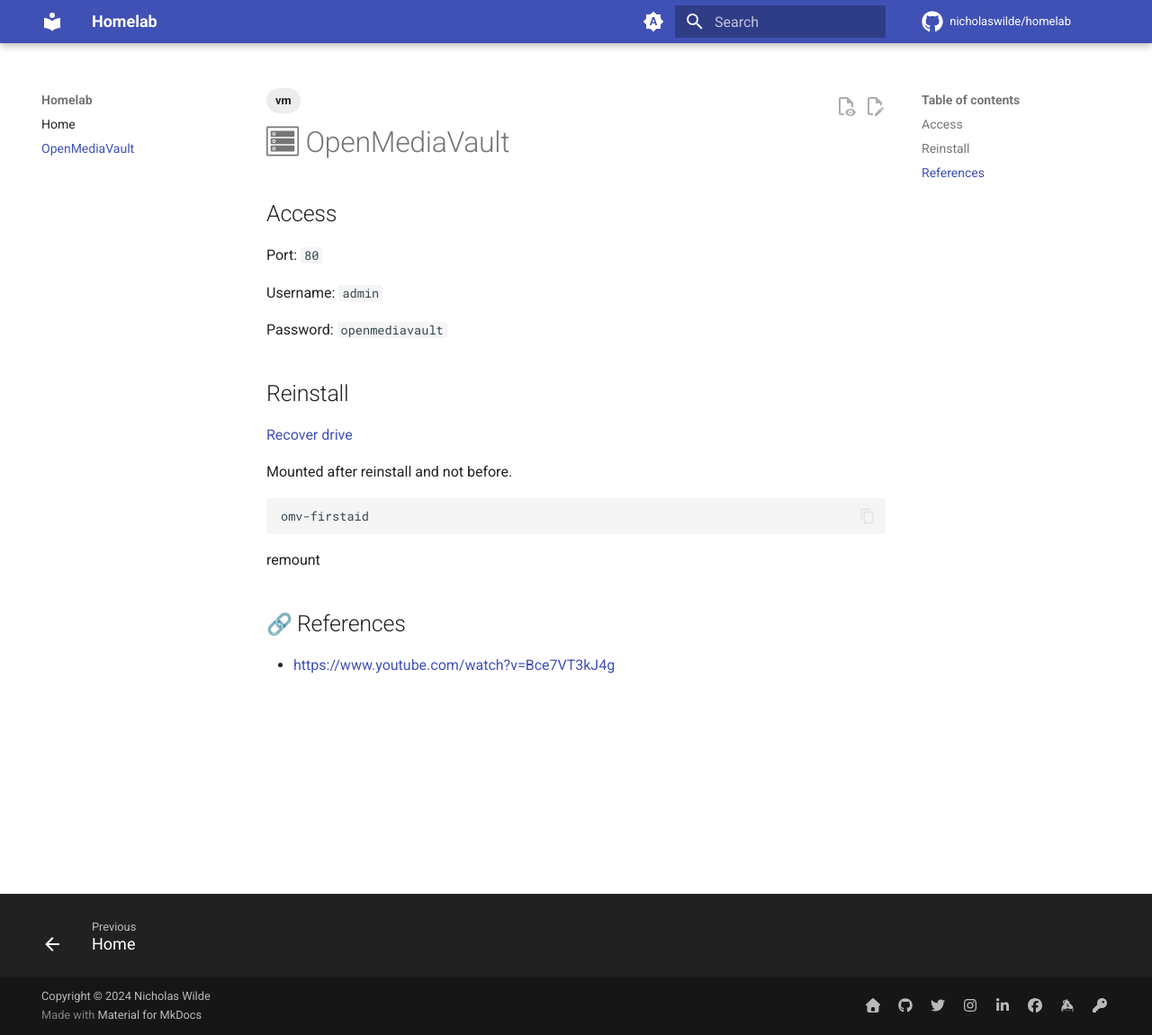
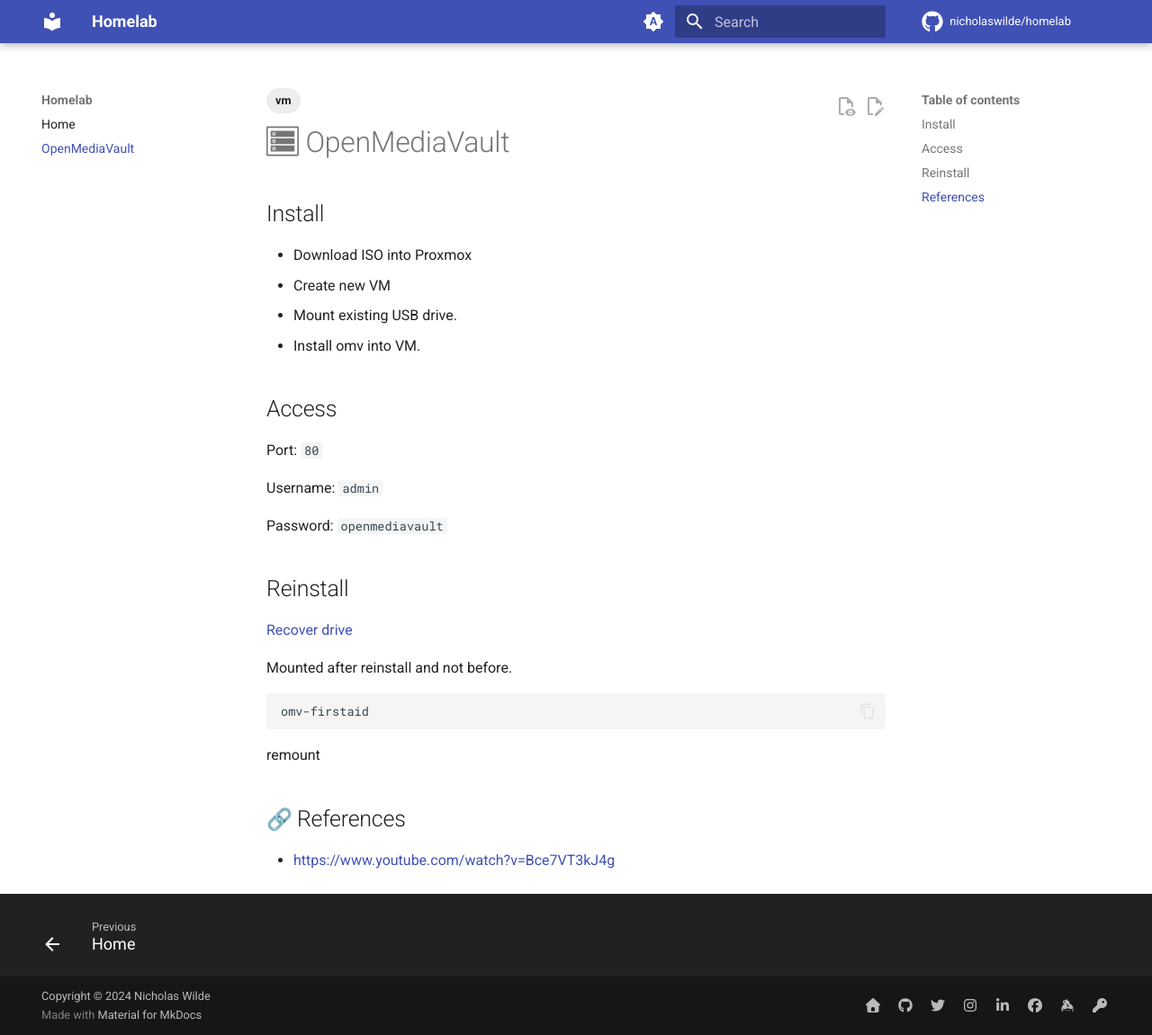
Before and after one commit to nicholaswilde/homelab, an MkDocs documentation site: the page built from docs/openmediavault.md, in a window 1280 px wide and 1151 px high. Shown: the whole window at 90% size. Built offline with MkDocs 1.6.1 and Material for MkDocs 9.7.7, drawn with Linux system fonts in a browser that asks for light colours; emoji names are drawn with the system emoji font; comment, search, counter and statistics services are not loaded.

Commit message:
Update openmediavault.md

```diff
--- a/docs/openmediavault.md
+++ b/docs/openmediavault.md
@@ -3,6 +3,13 @@
   - vm
 ---
 # :simple-openmediavault: OpenMediaVault
+
+## Install
+
+- Download ISO into Proxmox
+- Create new VM
+- Mount existing USB drive.
+- Install omv into VM.
 
 ## Access
 
```
